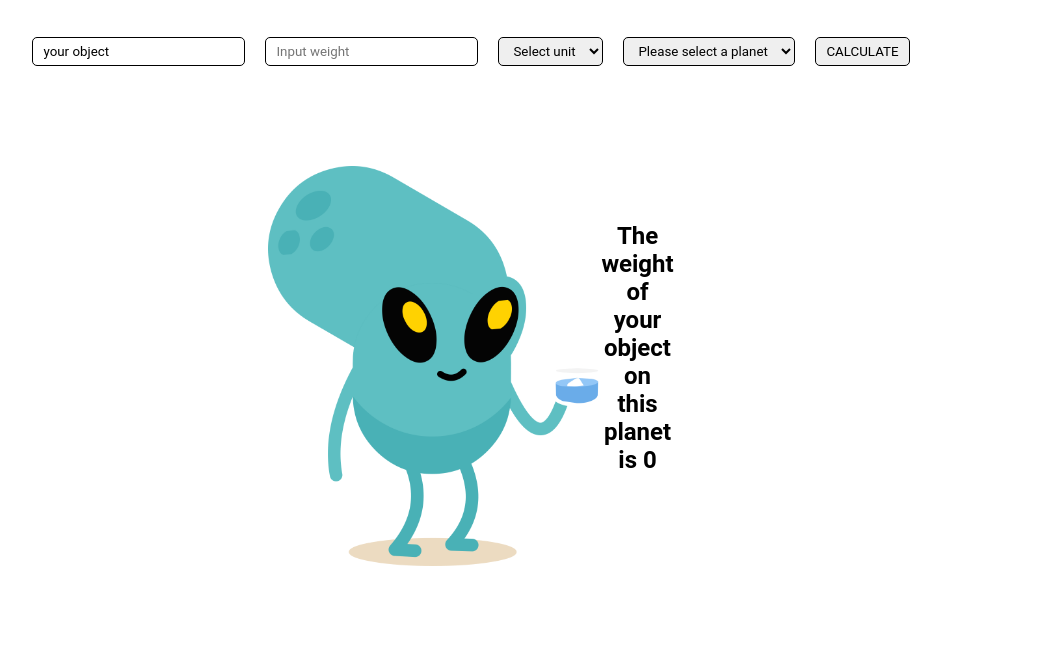
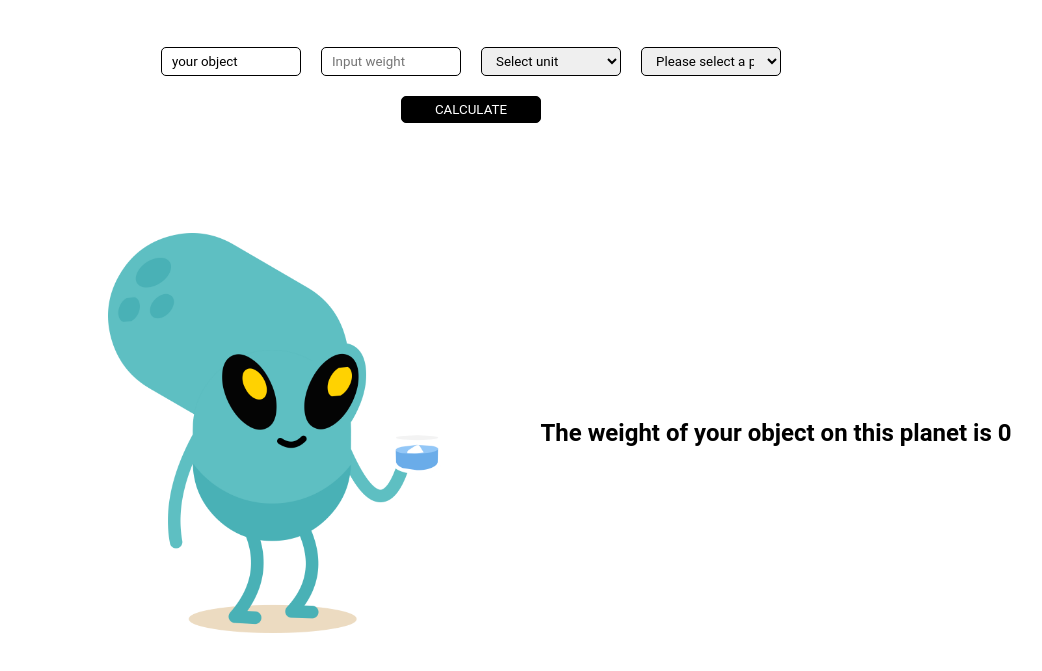
Before and after one commit to jacker1306/new-solar-system, a plain HTML site: page index.html in a window 1280 px wide. Shown: the part 81-752 px from the top of the page, without its empty margins (169-1211 px from the left). Drawn offline with nearby package versions, Linux system fonts and the light colour scheme.

Commit message:
Update style.css

```diff
--- a/style.css
+++ b/style.css
@@ -13,8 +13,21 @@ h1 {
     margin: 40px;
 }
 
+button {
+    cursor: pointer;
+    color: white;
+    background-color: rgb(0, 0, 0);
+}
+
+button:hover {
+    background-color: rgb(26, 116, 219)
+}
+
 .input-weight {
+    width: 60%;
+    margin: 0 auto;
     display: flex;
+    flex-wrap: wrap;
     justify-content: center;
     align-items: stretch;
     line-height: 16px;
@@ -23,10 +36,15 @@ h1 {
 
 input, select, button {
     padding: 5px 10px;
-    margin: 0 10px;
+    margin: 10px;
+    width: 140px;
     outline: none;
     border: 1px solid black;
     border-radius: 5px;
+}
+
+.object-weight {
+    /* padding: 5px 5px; */
 }
 
 .select-unit, .select-planet {
@@ -38,23 +56,33 @@ input, select, button {
     justify-content: center;
     align-items: center;
     flex-basis: 0;
-    margin: 100px 500px;
+    margin-top: 100px;
 }
 
 .img, .weight-result {
-    flex-basis: 50%;
+    flex: 1;
 }
 
-img {
-    height: 400px;
+img{
+    height: 100%;
 }
 
-/* .weight-result {
-    display: flex;
-    flex-direction: column;
-    align-items: stretch;
-} */
+.img {
+    height: 400px;
+    text-align: right;
+}
 
-h2 {
-    margin-bottom: 40px;
+.weight-result {
+    text-align: center;
+    margin: 40px 30px;
 }
+
+p {
+    text-align: center;
+}
+
+@media screen and (max-width: 768px) {
+    .result {
+        margin-top: 0px;
+    }
+}
```
